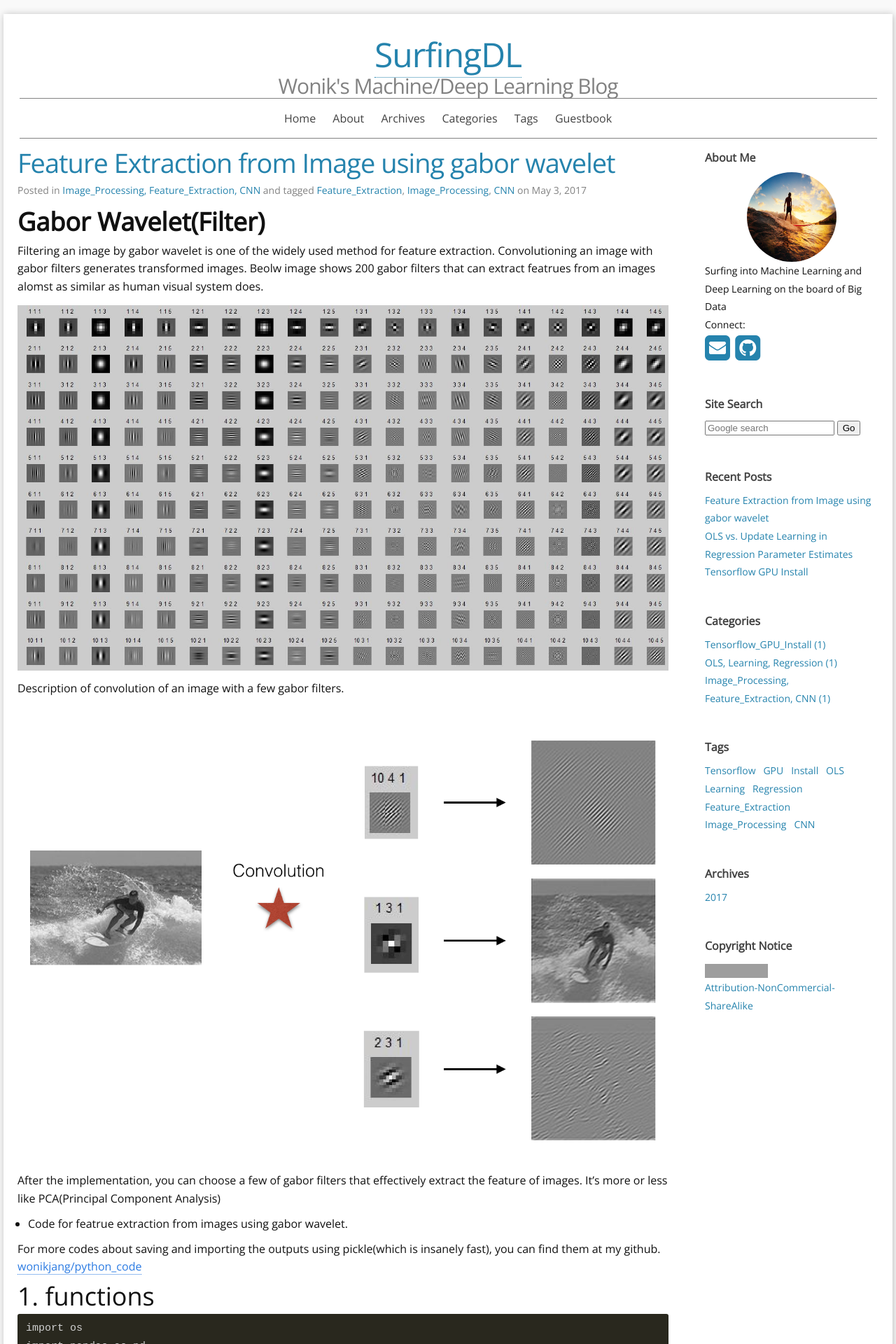
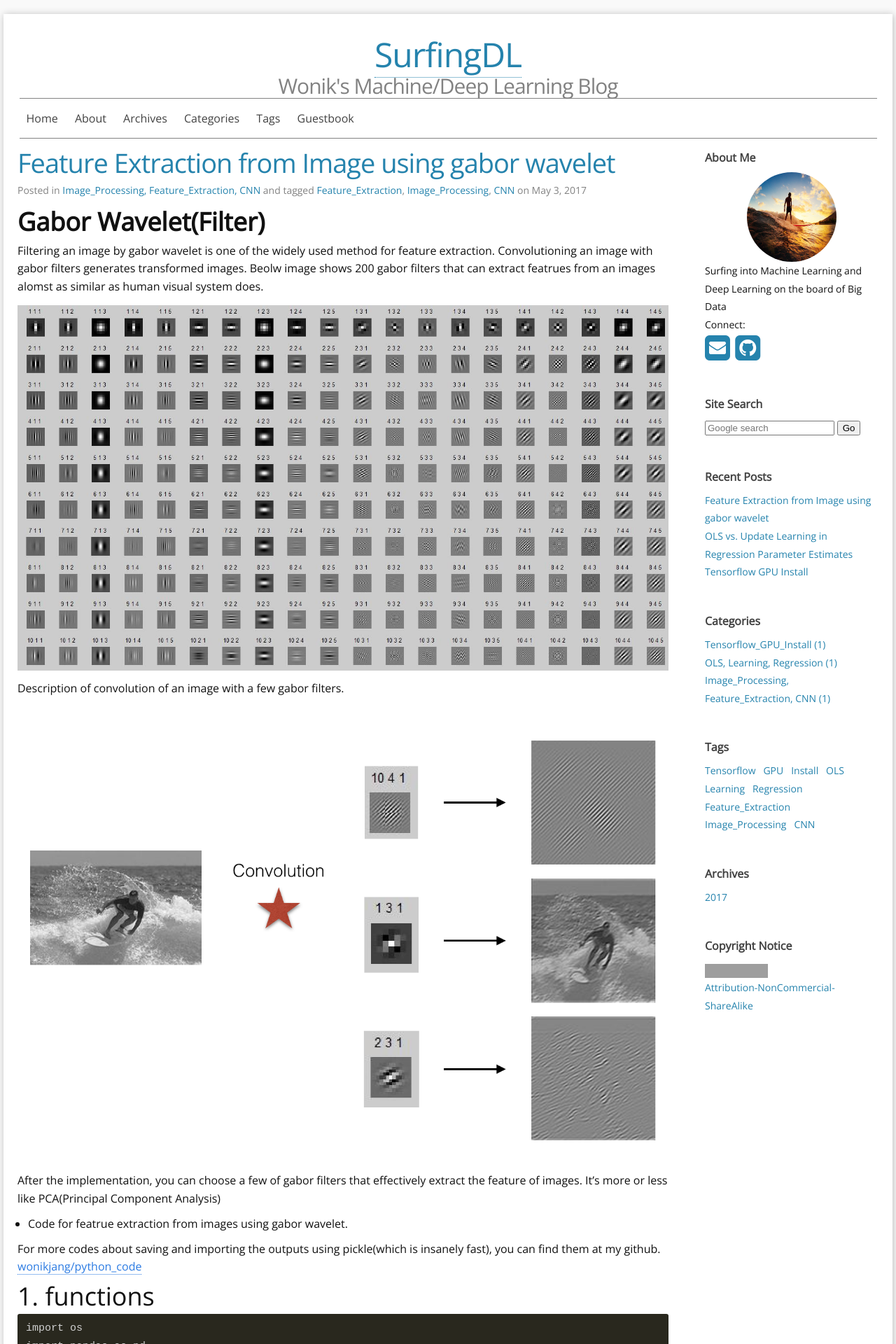
Before and after one commit to wonik/wonikjang.github.io, a Jekyll site: the page built from index.html, in a window 1280 px wide. Shown: the top 1920 px of the page at 70% size. Built offline with Jekyll 4.4.1, drawn with Linux system fonts in a browser that asks for light colours; nearby versions of some CDN libraries; the list of posts is cut into pages by our own code; grey boxes are pictures that could not be loaded.

Commit message:
Update _layout.scss

```diff
--- a/_sass/_layout.scss
+++ b/_sass/_layout.scss
@@ -33,9 +33,8 @@
 }
 
 .site-nav {
-  /*float: right;*/
+  float: center;
   line-height: 56px;
-  text-align: center;
   border-top: 1px solid $grey-color;
   border-bottom: 1px solid $grey-color;
   .menu-icon {
```
